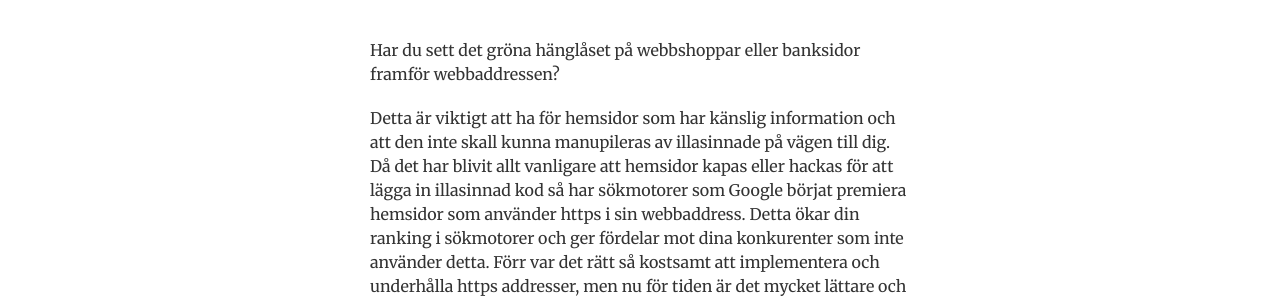
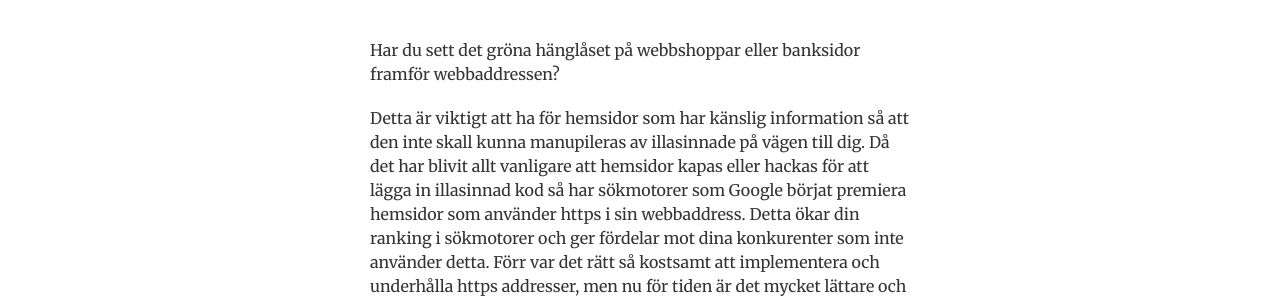
Before and after one commit to advigo/advigo, a Jekyll site: the page built from _posts/2017-09-02-forbattra-din-ranking-i-sokmotorer-med-https.md, in a window 1280 px wide and 900 px high, scrolled down 691 px. Shown: the part 152-452 px from the top of the window. Built offline with Jekyll 4.4.1, drawn with Linux system fonts in a browser that asks for light colours; some of the changed text lies outside the part shown.

Commit message:
Update Post “2017-09-02-forbattra-din-ranking-i-sokmotorer-med-https”

```diff
--- a/_posts/2017-09-02-forbattra-din-ranking-i-sokmotorer-med-https.md
+++ b/_posts/2017-09-02-forbattra-din-ranking-i-sokmotorer-med-https.md
@@ -1,13 +1,15 @@
 ---
+categories: SEO
 layout: post
 title: Förbättra din ranking i sökmotorer med https
-categories: SEO
+name: Saso
+tags: SEO
 ---
 ![https seo -fullwidth](/img/uploads/http-https.jpg)
 
 Har du sett det gröna hänglåset på webbshoppar eller banksidor framför webbaddressen?
 
-Detta är viktigt att ha för hemsidor som har känslig information och att den inte skall kunna manupileras av illasinnade på vägen till dig.
+Detta är viktigt att ha för hemsidor som har känslig information så att den inte skall kunna manupileras av illasinnade på vägen till dig.
 Då det har blivit allt vanligare att hemsidor kapas eller hackas för att lägga in illasinnad kod så har sökmotorer som Google börjat premiera hemsidor som använder https i sin webbaddress.
 Detta ökar din ranking i sökmotorer och ger fördelar mot dina konkurenter som inte använder detta.
 Förr var det rätt så kostsamt att implementera och underhålla https addresser, men nu för tiden är det mycket lättare och rekomenderas för att säkra och öka rankingen på din hemsida.
```
